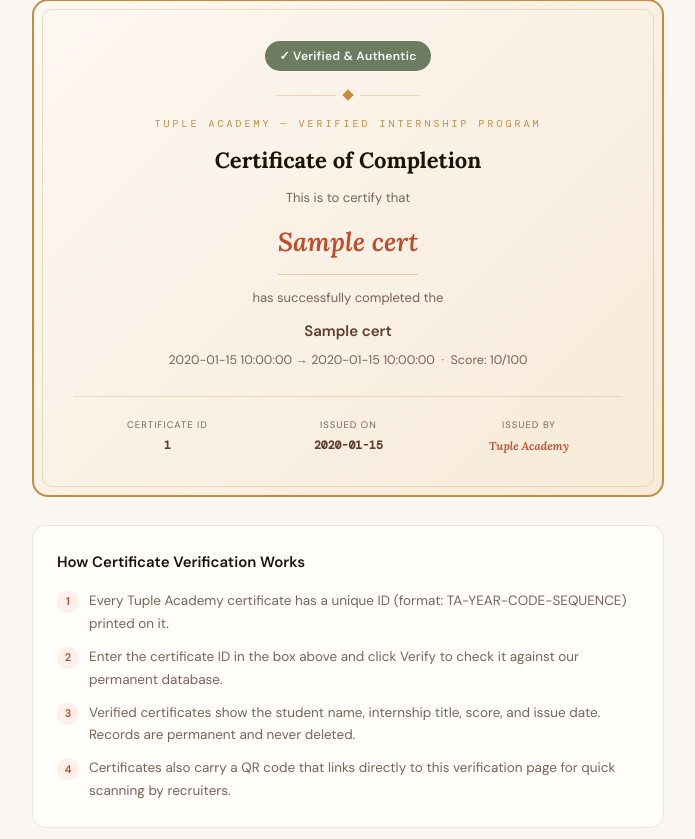
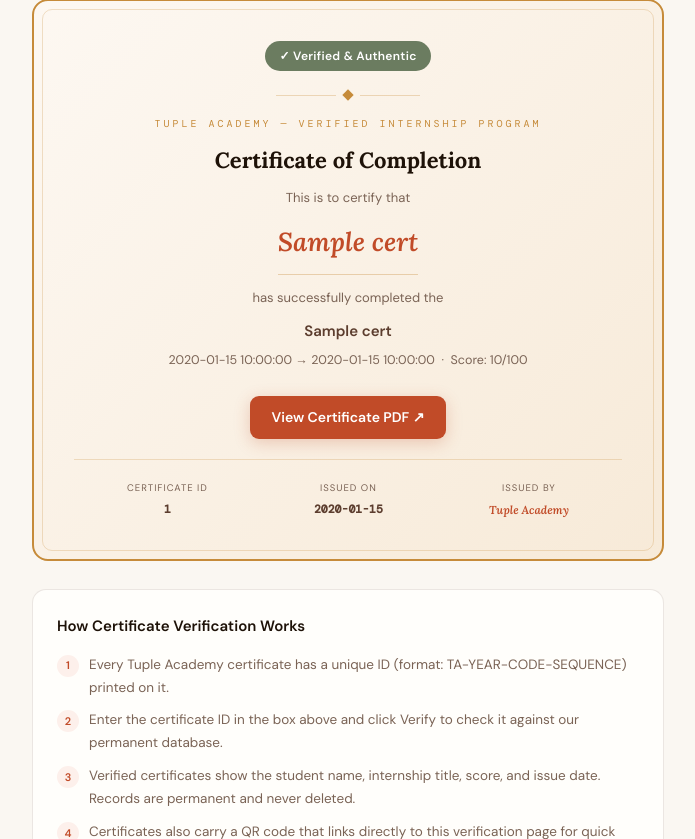
Before and after one commit to yashMishraProgg/Tuple_Academy, a Flask app: template templates/verify.html in a window 1280 px wide. Shown: the part 571-1410 px from the top of the page, without its empty margins (292-987 px from the left). Run offline with Flask 3, Linux system fonts and the light colour scheme; the template is opened without the code that fills it: most values are stand-ins (such as "Sample title", 1, 10 or a date in 2020).

Commit message:
Update verify.html

```diff
--- a/templates/verify.html
+++ b/templates/verify.html
@@ -65,7 +65,10 @@
       <div class="cr-name">{{ cert.student_name }}</div>
       <div class="cr-certify">has successfully completed the</div>
       <div class="cr-domain">{{ cert.internship_title }}</div>
-      <div class="cr-period">{{ cert.start_date }} → {{ cert.end_date }} &nbsp;·&nbsp; Score: {{ cert.score }}/100</div>
+      <div class="cr-period">{% if cert.start_date and cert.end_date %}{{ cert.start_date }} → {{ cert.end_date }}{% elif cert.period_text %}{{ cert.period_text }}{% endif %}{% if cert.score %} &nbsp;·&nbsp; Score: {{ cert.score }}/100{% endif %}</div>
+      {% if cert.pdf_filename %}
+      <div style="margin-bottom:20px"><a href="/uploads/{{ cert.pdf_filename }}" target="_blank" class="btn btn-rust btn-md">View Certificate PDF ↗</a></div>
+      {% endif %}
       <div class="cr-footer">
         <div class="cr-footer-item"><div class="f-label">Certificate ID</div><div class="f-val">{{ cert.cert_id }}</div></div>
         <div class="cr-footer-item"><div class="f-label">Issued On</div><div class="f-val">{{ cert.issued_at[:10] }}</div></div>
```
